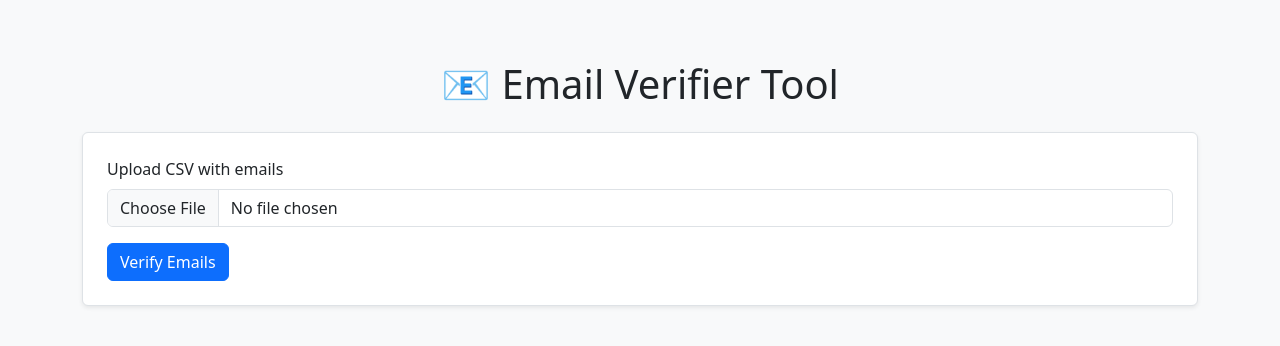
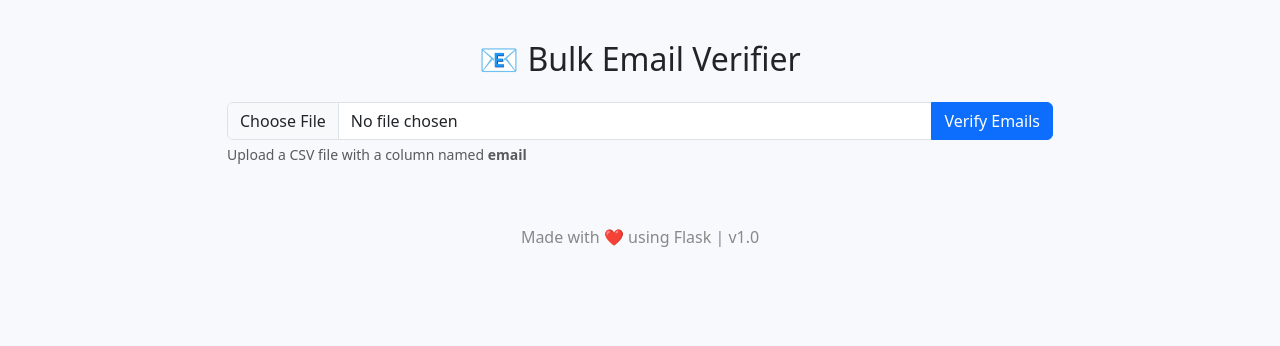
Before and after one commit to kevinsoni2511/email_verify, a Flask app: page / in a window 1280 px wide. Shown: the top 346 px of the page. Run offline with Flask 3, Linux system fonts and the light colour scheme.

Commit message:
Update index.html

```diff
--- a/templates/index.html
+++ b/templates/index.html
@@ -2,38 +2,45 @@
 <html lang="en">
 <head>
   <meta charset="UTF-8">
-    <title>Email Verifier</title>
-    <link href="https://cdn.jsdelivr.net/npm/bootstrap@5.3.0/dist/css/bootstrap.min.css" rel="stylesheet">
+  <title>Email Verifier Tool</title>
+  <link rel="stylesheet" href="https://cdn.jsdelivr.net/npm/bootstrap@5.3.3/dist/css/bootstrap.min.css">
   <style>
     body {
-            background-color: #f8f9fa;
+      background-color: #f7f9fc;
+      padding-top: 40px;
     }
     .container {
-            margin-top: 60px;
+      max-width: 850px;
+    }
+    .table td, .table th {
+      vertical-align: middle;
     }
     .emoji {
-            font-size: 1.2rem;
+      font-size: 1.2em;
+    }
+    footer {
+      margin-top: 60px;
+      text-align: center;
+      color: #888;
     }
   </style>
 </head>
 <body>
+
   <div class="container">
-        <h1 class="text-center mb-4">📧 Email Verifier Tool</h1>
+    <h2 class="mb-4 text-center">📧 Bulk Email Verifier</h2>
 
-        <!-- Upload Form -->
-        <form method="POST" enctype="multipart/form-data" class="border p-4 bg-white rounded shadow-sm">
-            <div class="mb-3">
-                <label for="file" class="form-label">Upload CSV with emails</label>
-                <input type="file" name="file" id="file" class="form-control" accept=".csv" required>
+    <form method="POST" enctype="multipart/form-data" class="mb-4">
+      <div class="input-group">
+        <input type="file" name="file" class="form-control" required>
+        <button type="submit" class="btn btn-primary">Verify Emails</button>
       </div>
-            <button type="submit" class="btn btn-primary">Verify Emails</button>
+      <div class="form-text">Upload a CSV file with a column named <strong>email</strong></div>
     </form>
 
-        <!-- Results Table -->
     {% if results %}
-        <div class="mt-5">
-            <h4>📋 Verification Results</h4>
-            <table class="table table-striped table-hover mt-3">
+      <h5 class="mt-4">✅ Verification Results ({{ results|length }}):</h5>
+      <table class="table table-bordered table-hover table-striped mt-2">
         <thead class="table-dark">
           <tr>
             <th>#</th>
@@ -42,24 +49,22 @@
           </tr>
         </thead>
         <tbody>
-                    {% for row in results %}
+          {% for item in results %}
           <tr>
             <td>{{ loop.index }}</td>
-                        <td>{{ row.email }}</td>
-                        <td class="emoji">{{ row.status }}</td>
+            <td>{{ item.email }}</td>
+            <td class="emoji">{{ item.status }}</td>
           </tr>
           {% endfor %}
         </tbody>
       </table>
-        </div>
-        {% endif %}
-
-        <!-- Download Button -->
-        {% if result_file %}
-        <div class="mt-3">
-            <a href="{{ url_for('download') }}" class="btn btn-success">⬇️ Download Result CSV</a>
-        </div>
+      <a href="{{ url_for('download') }}" class="btn btn-success mt-3">⬇️ Download Result CSV</a>
     {% endif %}
   </div>
+
+  <footer>
+    <p>Made with ❤️ using Flask | v1.0</p>
+  </footer>
+
 </body>
 </html>
```
Lines whose indentation alone changed are shown as unchanged.
